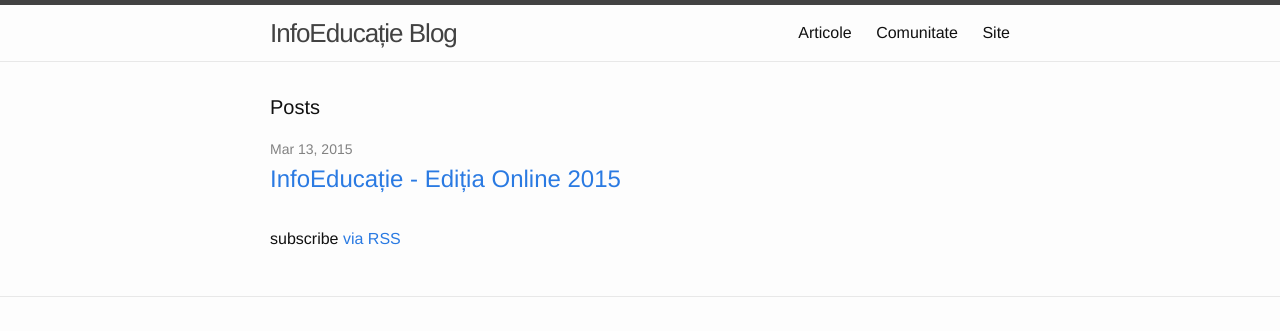
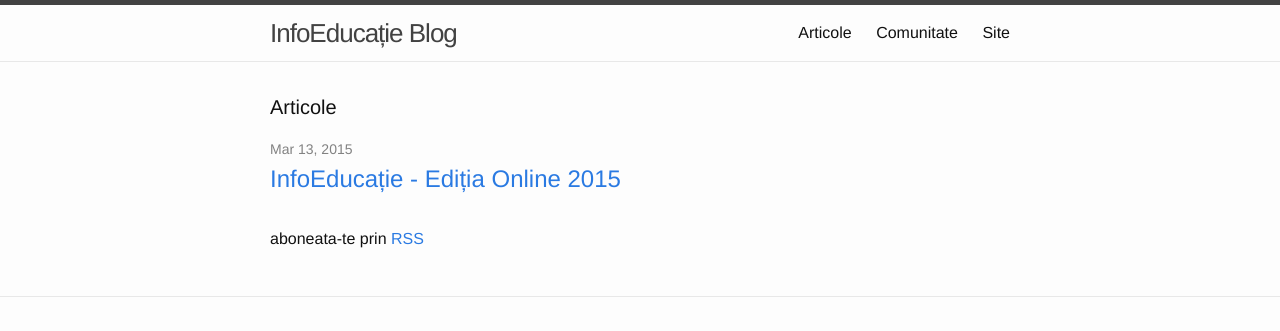
Before and after one commit to infoeducatie/blog.infoeducatie.ro, a Jekyll site: the page built from index.html, in a window 1280 px wide. Shown: the top 331 px of the page. Built offline with Jekyll 4.4.1, drawn with Linux system fonts in a browser that asks for light colours.

Commit message:
Subscribe translated

```diff
--- a/index.html
+++ b/index.html
@@ -4,7 +4,7 @@
 
 <div class="home">
 
-  <h1 class="page-heading">Posts</h1>
+  <h1 class="page-heading">Articole</h1>
 
   <ul class="post-list">
     {% for post in site.posts %}
@@ -18,6 +18,6 @@
     {% endfor %}
   </ul>
 
-  <p class="rss-subscribe">subscribe <a href="{{ "/feed.xml" | prepend: site.baseurl }}">via RSS</a></p>
+  <p class="rss-subscribe">aboneata-te prin <a href="{{ "/feed.xml" | prepend: site.baseurl }}">RSS</a></p>
 
 </div>
```
